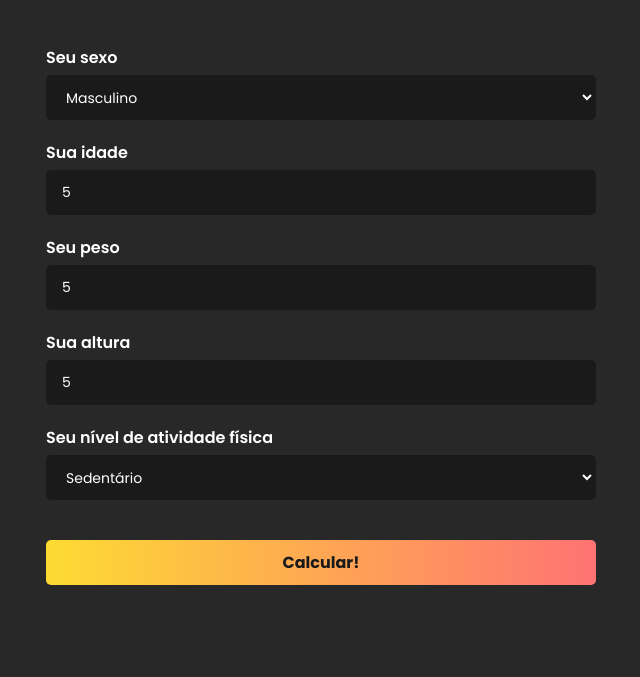
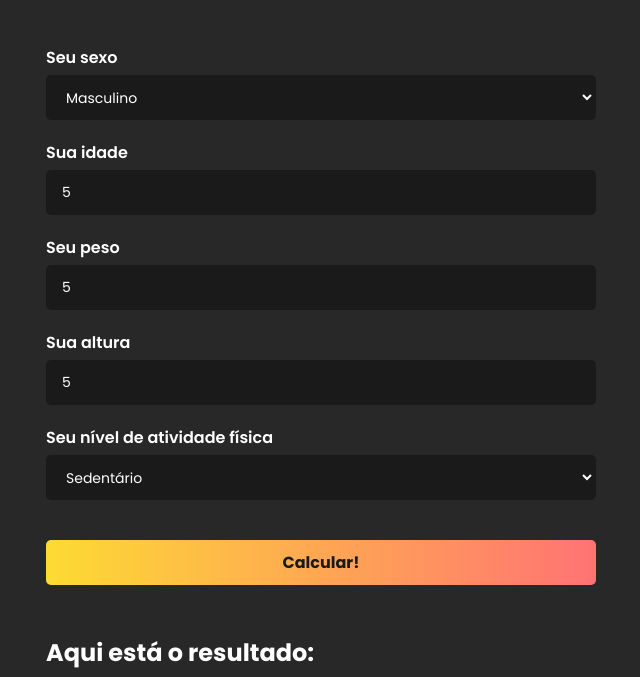
Before and after one commit to feliperodriguess/getkcal, a website: page index.html in a window 1280 px wide. Both pictures are taken after typing "5", "5", "5" into the empty fields and a click on the button "Calcular!". Shown: the part 105-782 px from the top of the page, without its empty margins (319-959 px from the left). Drawn offline with Linux system fonts and the light colour scheme.

Commit message:
result fix done

```diff
--- a/assets/css/styles.css
+++ b/assets/css/styles.css
@@ -1,5 +1,4 @@
 @import url('https://fonts.googleapis.com/css?family=Poppins:400,600,700&display=swap');
-
 *,
 html,
 body {
@@ -84,6 +83,7 @@ header {
 
 .result-content {
     margin-top: 10px;
+    margin-bottom: 20px;
     background: #1A1A1A;
     border-radius: 5px;
     padding: 15px;
--- a/assets/js/scripts.js
+++ b/assets/js/scripts.js
@@ -3,11 +3,13 @@ const form = document.getElementById('form')
 form.addEventListener('submit', (e) => {
     e.preventDefault()
 
-    const gender = document.getElementById('gender').options[gender.selectedIndex].value
+    const queryGender = document.getElementById('gender')
+    const gender = queryGender.options[queryGender.selectedIndex].value
     const age = Number(document.getElementById('age').value)
     const weight = Number(document.getElementById('weight').value)
     const height = Number(document.getElementById('height').value)
-    const activityLevel = document.getElementById('activity_level').options[selectedIndex].value
+    const queryActivity = document.getElementById('activity_level')
+    const activityLevel = queryActivity.options[queryActivity.selectedIndex].value
 
     const metabolicRate = Math.round(
         gender === 'female' ?
```
Also changed, not shown: index.html (+6 -0 lines), 1 other file. Lines whose indentation alone changed are shown as unchanged.
